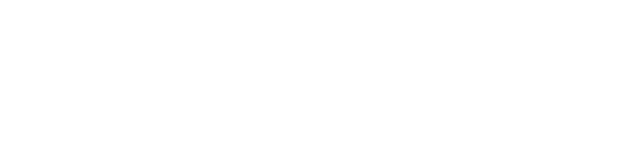
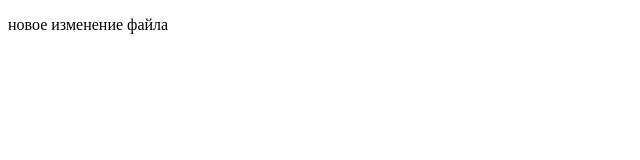
Before and after one commit to DimaGL2007/site, a plain HTML site: page index.html in a window 1280 px wide. Shown: the whole page, without its empty margins (0-640 px from the left). Drawn offline with Linux system fonts and the light colour scheme.

Commit message:
second commit

```diff
--- a/index.html
+++ b/index.html
@@ -5,6 +5,6 @@
 	<title>GIT</title>
 </head>
 <body>
-
+	<p>новое изменение файла</p>
 </body>
 </html>
```
